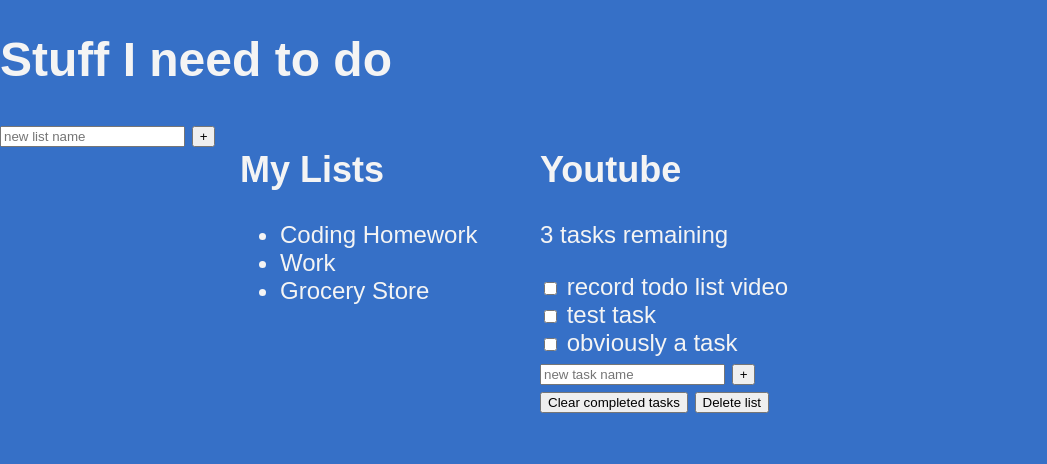
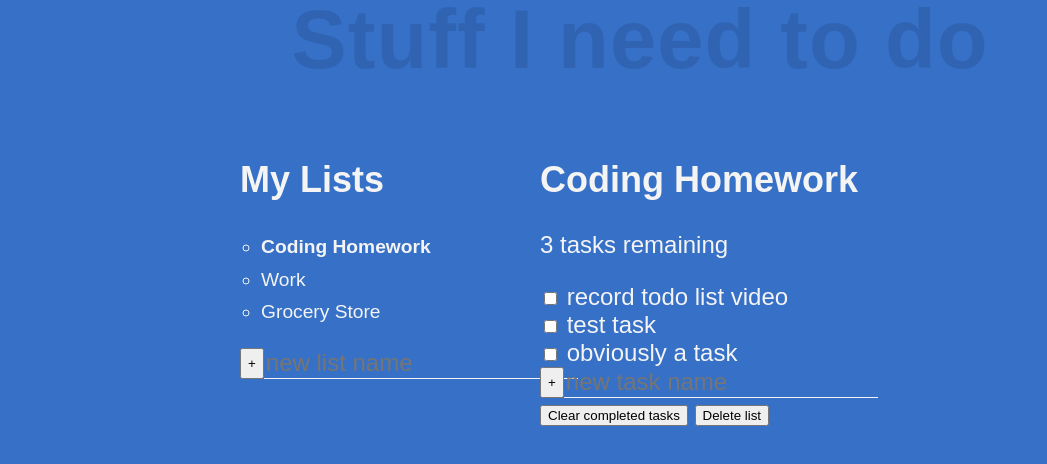
Before and after one commit to zachcygan/to-do-list, a plain HTML site: page index.html in a window 1280 px wide. Shown: the whole page, without its empty margins (0-1047 px from the left). Drawn offline with Linux system fonts and the light colour scheme.

Commit message:
fixed an issue with a strangler <div>

```diff
--- a/assets/style.css
+++ b/assets/style.css
@@ -21,21 +21,61 @@ body {
     color: var(--clr-light);
 
     display: grid;
-
     grid:
         "header header header header" auto
-        "...... lists  active ......" auto /
+        ".....  lists  active ......" auto /
         1fr minmax(100px, 300px) minmax(250px, 500px) 1fr;
 }
 
 .title{
     grid-area: header;
+    text-align: center;
+    font-size: calc(4vw + 2rem);
+    font-weight: 900;
+    color: rgba(0, 0, 0, 0.1);
+    letter-spacing: 1px;
+    margin: -0.1em 0 0.5em
 }
 
 .all-tasks{
     grid-area: lists;
 }
 
+.task-list{
+    font-size: 1.2rem;
+    line-height: 1.7;
+    list-style: circle;
+    padding-left: 1.1em;
+}
+
+form {
+    display:flex;
+}
+
+.new {
+    background: transparent;
+    border: 0;
+    color: inherit;
+    border-bottom: 1px solid var(--clr-light);
+    font-size: inherit;
+    outline: none;
+
+    transition: border-bottom 150ms ease-in;
+    order: 2;
+}
+
+.new:focus {
+    border-bottom-width: 3px;
+}
+
+.new:focus::placeholder {
+    opacity: 0.2;
+}
+
+.active-list{
+    font-weight: 700;
+}
+
 .todo-list{
     grid-area: active;
 }
--- a/index.html
+++ b/index.html
@@ -18,7 +18,6 @@
                     <li class="active-list">Coding Homework</li>
                     <li>Work</li>
                     <li>Grocery Store</li>
-                </div>
             </ul>
 
             <form action="">
@@ -28,13 +27,13 @@
                     placeholder="new list name"
                     aria-label="new list name"
                 />
-                <button class="btn create" aria-label="create new list">+</button>
+                <button class="btn list" aria-label="create new list">+</button>
             </form>
         </div>
 
         <div class="todo-list">
             <div class="todo-header">
-                <h2 class="list-title">Youtube</h2>
+                <h2 class="list-title">Coding Homework</h2>
                 <p class="task-count">3 tasks remaining</p>
             </div>
 
@@ -98,6 +97,6 @@
                 </div>
             </div>
         </div>
-	<script src="script.js"></script>
+	<script src="/assets/script.js"></script>
   </body>
 </html>
```
